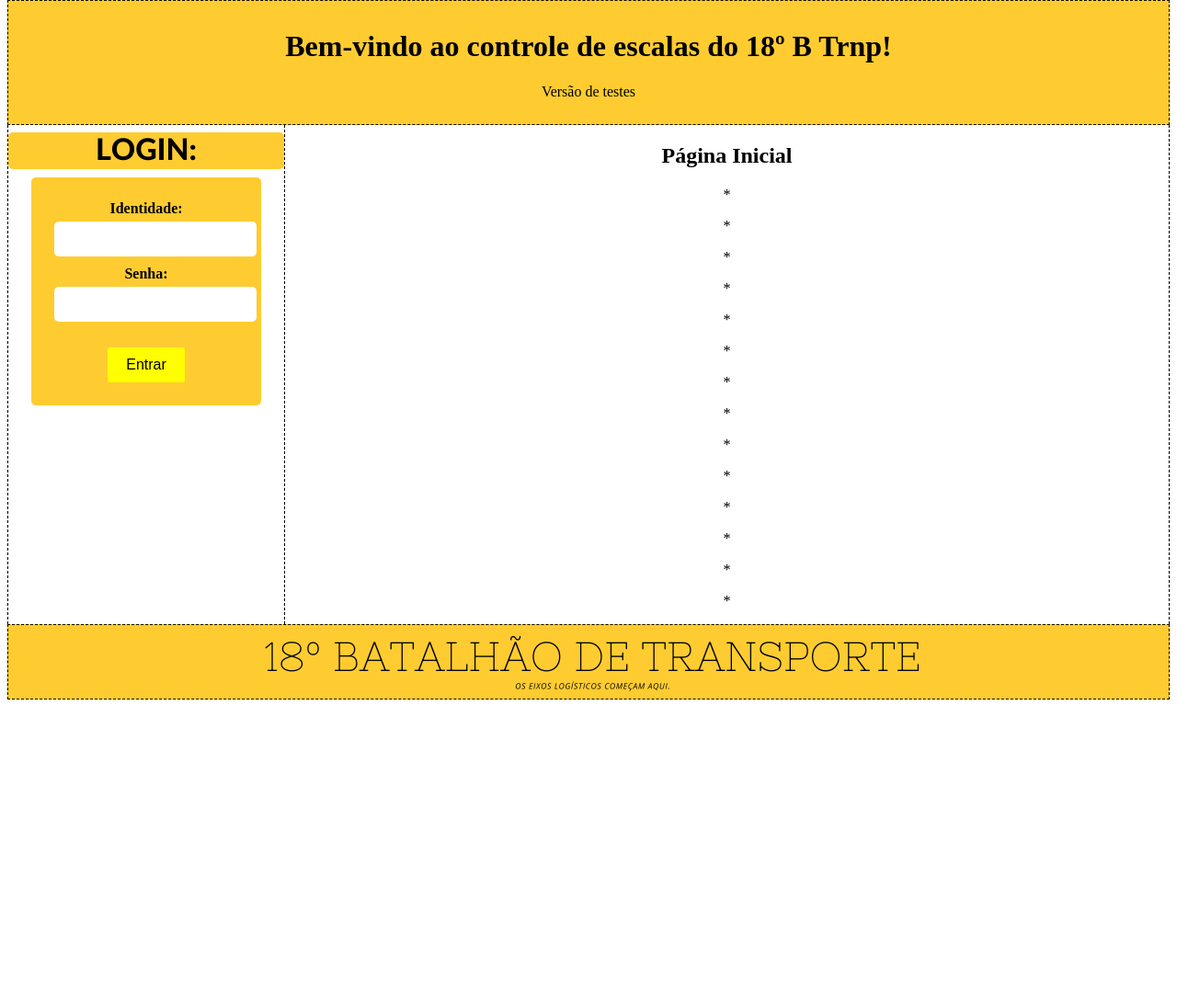
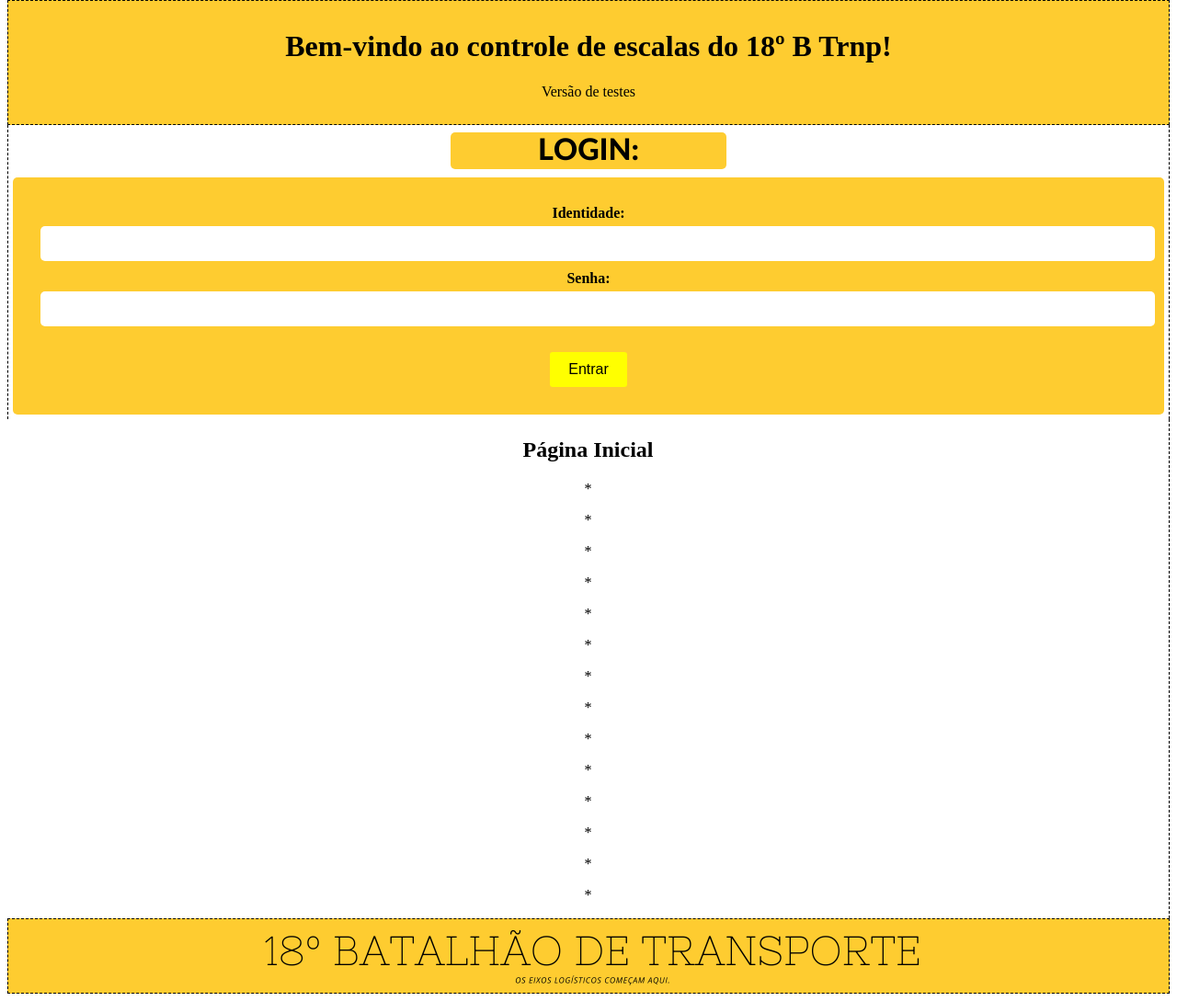
Before and after one commit to GuilhermeRodrigues95/escala, a PHP site: page /index.html in a window 1280 px wide. Shown: the part 264-1353 px from the top of the page at 92% size. Before the commit the page ends 1025 px from the top, so only its background shows below. Run offline with PHP 8.4, Linux system fonts and the light colour scheme.

Commit message:
Update style.css

```diff
--- a/css/style.css
+++ b/css/style.css
@@ -110,12 +110,12 @@ header {
 }
 form {
   background-color: #fecc30;
-  padding: 25px;
+  padding: 30px;
   border-radius: 5px;
   box-shadow:5px rgba(0,0,0,0.2);
-  width: 200px;
-  margin: 5px;
-  background-size: 310px;
+  width: 250x;
+  margin:5px;
+  background-size: 250px;
 }
 
 label {
@@ -156,13 +156,13 @@ section {
 
 .ladoesquerdo {
 
-  flex: 0px; /* Define a largura do bloco 1 */
+  flex: 10%; /* Define a largura do bloco 1 */
   border-left: 1px dashed black;
   border-right: 1px dashed black;
 }
 
 .ladodireito {
-  flex:900px; /* Define a largura do bloco 2 */
+  flex:80%; /* Define a largura do bloco 2 */
   border-right: 1px dashed black;
 }
 .imagemcommargem {
```
